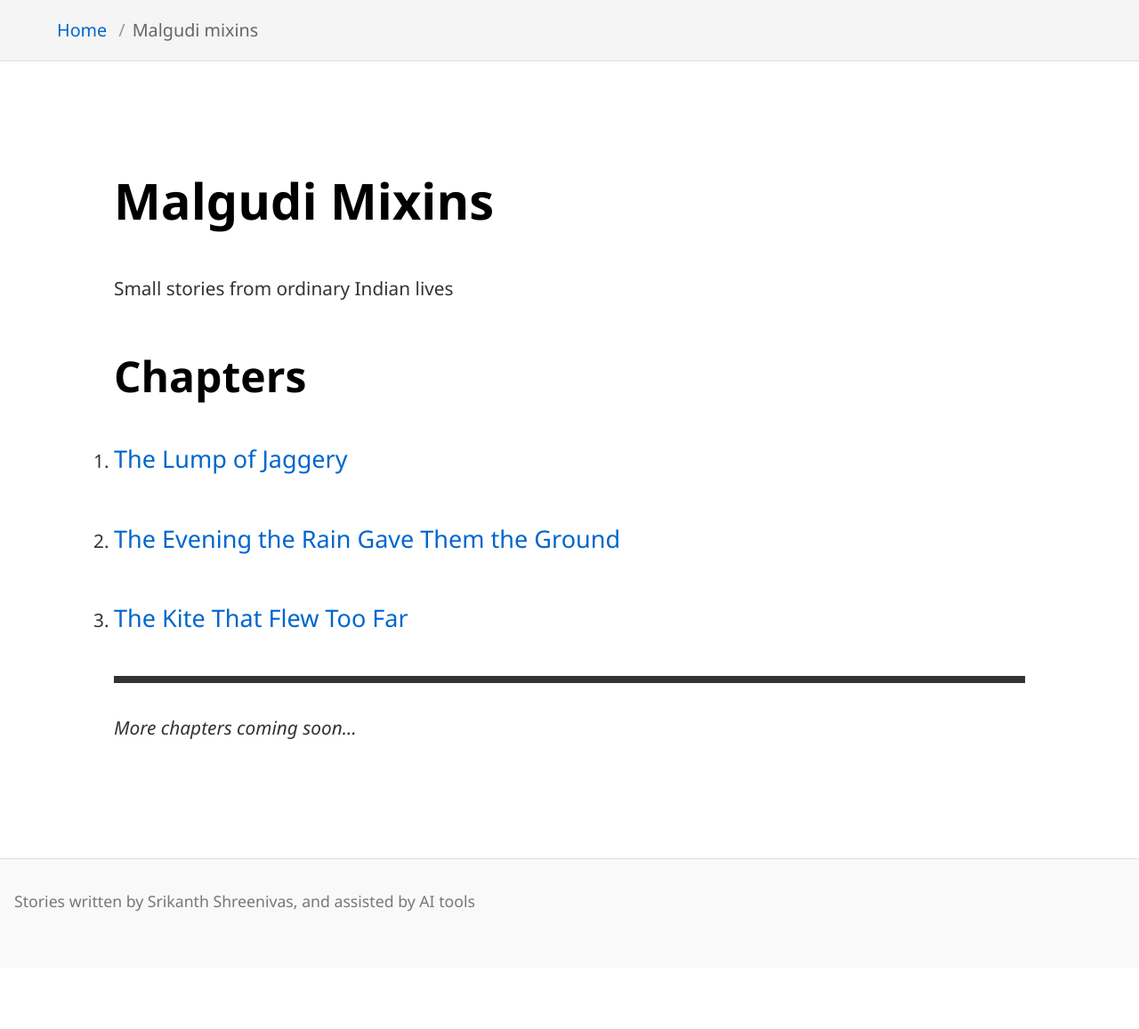
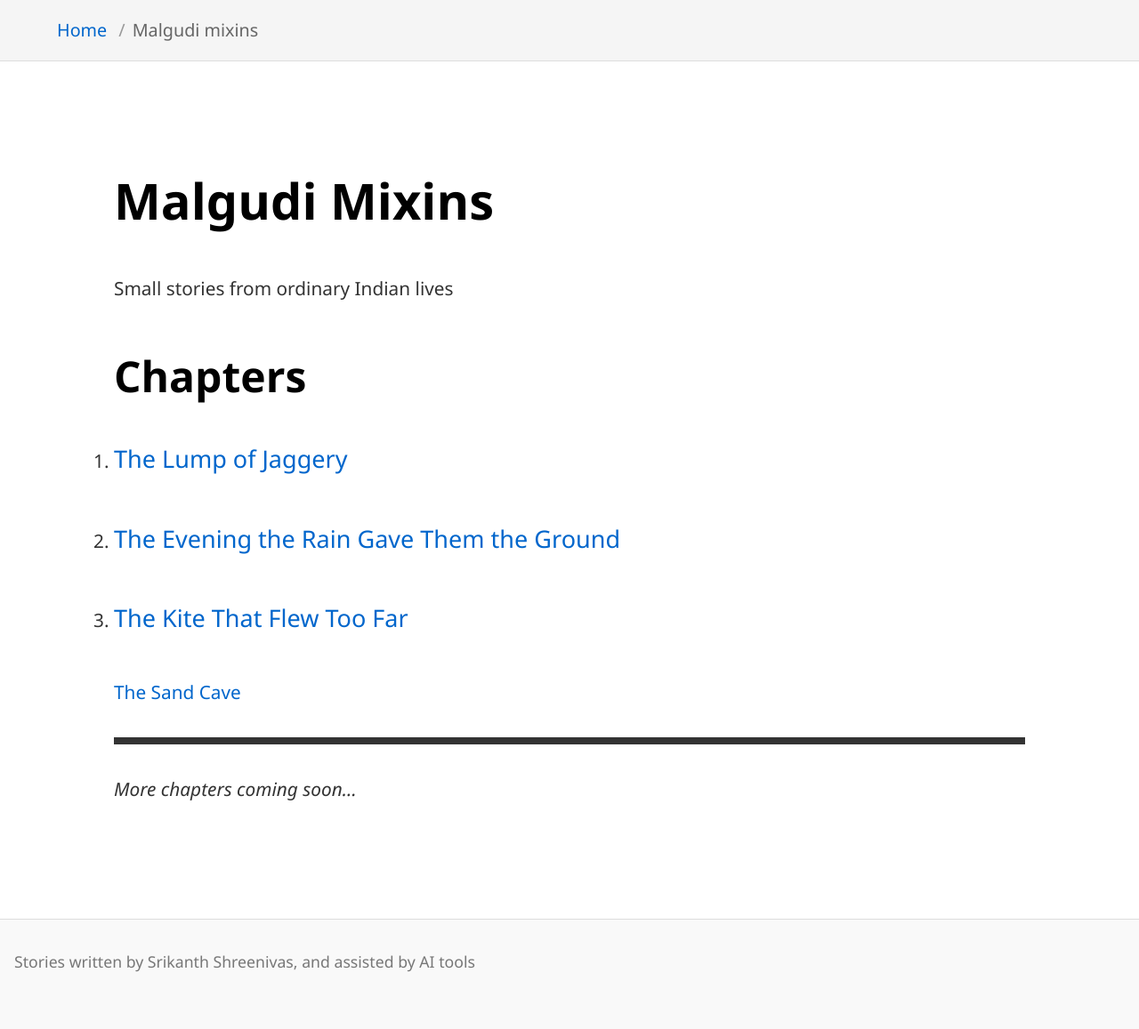
Before and after one commit to srikanthps/The-Companion, a Jekyll site: the page built from Malgudi-Mixins/index.md, in a window 1280 px wide. Shown: the whole page at 89% size. Built offline with Jekyll 4.4.1, drawn with Linux system fonts in a browser that asks for light colours; our own code applies the rules of GitHub Pages for plain Markdown files; before the commit the page ends 1088 px from its top, so only the background shows below that.

Commit message:
Update index.md

```diff
--- a/Malgudi-Mixins/index.md
+++ b/Malgudi-Mixins/index.md
@@ -10,6 +10,8 @@ Small stories from ordinary Indian lives
 
 3. [The Kite That Flew Too Far](./kite.md)
 
+[The Sand Cave](./sandcave.md)
+
 ---
 
 *More chapters coming soon...*
```
